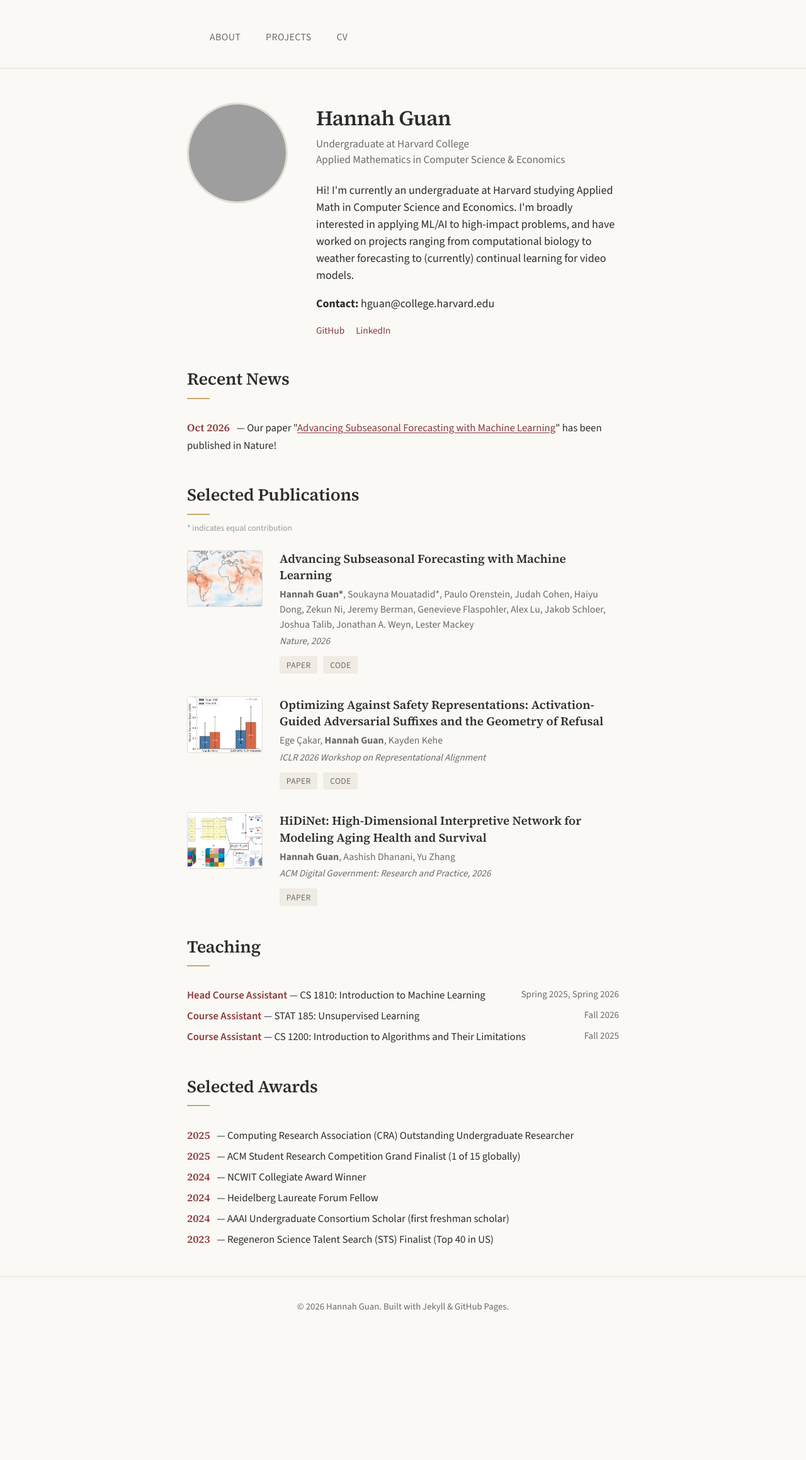
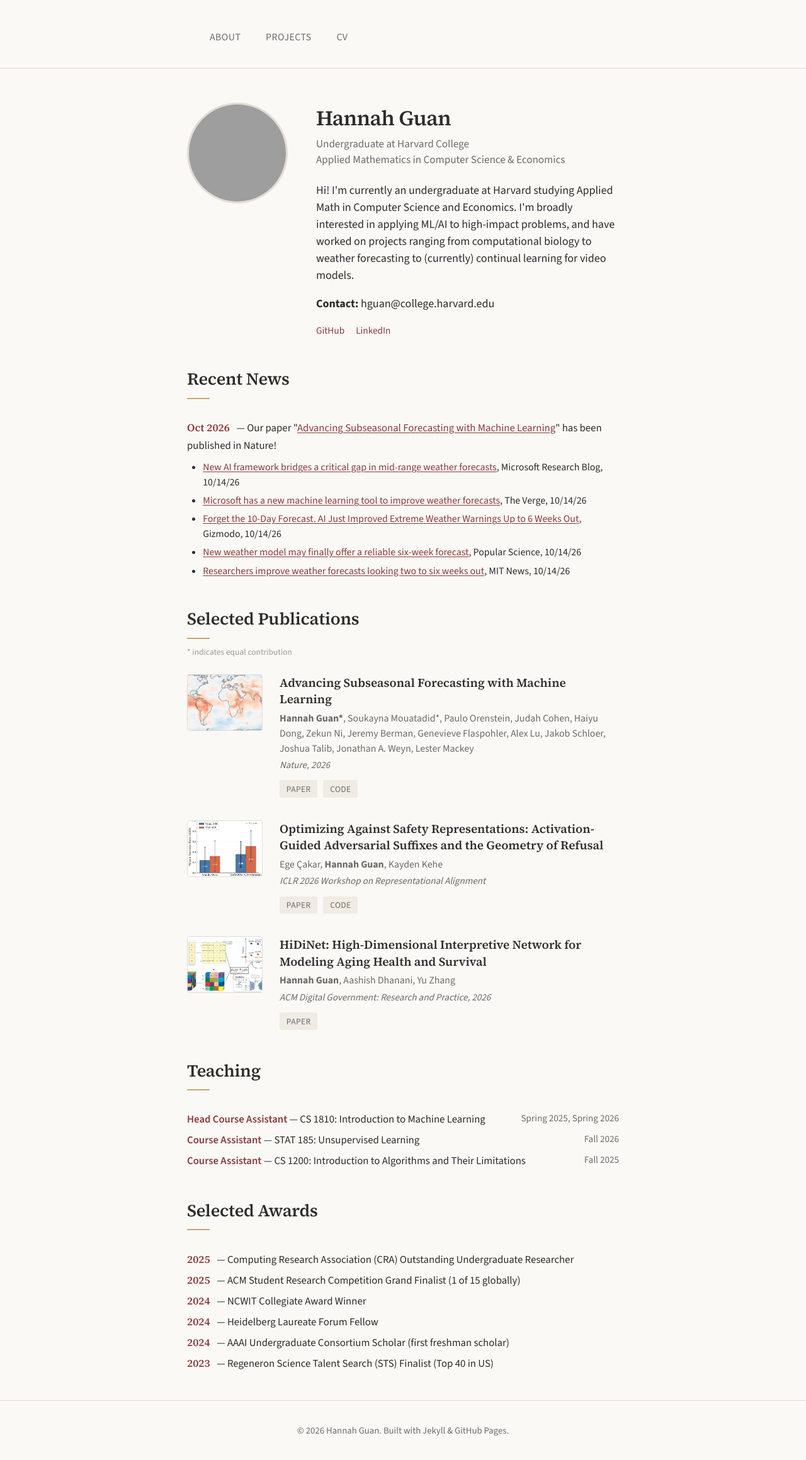
Before and after one commit to HannahGuan244/hannahguan244.github.io, a Jekyll site: the page built from index.html, in a window 1280 px wide. Shown: the whole page at 63% size. Built offline with Jekyll 4.4.1, drawn with Linux system fonts in a browser that asks for light colours; before the commit the page ends 2122 px from its top, so only the background shows below that; grey boxes are pictures that could not be loaded.

Commit message:
Add press coverage of Nature paper to news and project card
Lists five articles as sub-bullets under the Nature news item and adds
a 'Read about our work in...' line to the project card.

Co-Authored-By: Claude Sonnet 5.5 <noreply@anthropic.com>

```diff
--- a/assets/css/style.css
+++ b/assets/css/style.css
@@ -233,6 +233,16 @@ body {
   color: var(--color-text);
 }
 
+.project-card p + p {
+  margin-top: 0.6rem;
+}
+
+.project-card p a {
+  color: var(--color-accent);
+  text-decoration: underline;
+  text-underline-offset: 2px;
+}
+
 .project-tags {
   display: flex;
   flex-wrap: wrap;
@@ -347,6 +357,21 @@ body {
 .news-list li:last-child {
   border-bottom: none;
   padding-bottom: 0;
+}
+
+.news-sublist {
+  list-style: disc;
+  margin: 0.5rem 0 0 1.4rem;
+  gap: 0.3rem;
+  display: flex;
+  flex-direction: column;
+}
+
+.news-list .news-sublist li {
+  font-size: 0.88rem;
+  line-height: 1.5;
+  padding-bottom: 0;
+  border-bottom: none;
 }
 
 .news-date {
--- a/index.html
+++ b/index.html
@@ -32,7 +32,15 @@ title: About
 <section class="news">
   <h2 class="section-title">Recent News</h2>
   <ul class="news-list">
-    <li><span class="news-date">Oct 2026</span> — Our paper "<a href="https://www.nature.com/articles/s41586-026-11126-x" target="_blank">Advancing Subseasonal Forecasting with Machine Learning</a>" has been published in Nature!</li>
+    <li><span class="news-date">Oct 2026</span> — Our paper "<a href="https://www.nature.com/articles/s41586-026-11126-x" target="_blank">Advancing Subseasonal Forecasting with Machine Learning</a>" has been published in Nature!
+      <ul class="news-sublist">
+        <li><a href="https://www.microsoft.com/en-us/research/story/new-ai-framework-bridges-a-critical-gap-in-mid-range-weather-forecasts/" target="_blank">New AI framework bridges a critical gap in mid-range weather forecasts</a>, Microsoft Research Blog, 10/14/26</li>
+        <li><a href="https://www.theverge.com/science/1011127/ai-weather-forecast-microsoft" target="_blank">Microsoft has a new machine learning tool to improve weather forecasts</a>, The Verge, 10/14/26</li>
+        <li><a href="https://gizmodo.com/forget-the-10-day-forecast-ai-just-improved-extreme-weather-warnings-up-to-6-weeks-2000825560" target="_blank">Forget the 10-Day Forecast. AI Just Improved Extreme Weather Warnings Up to 6 Weeks Out</a>, Gizmodo, 10/14/26</li>
+        <li><a href="https://www.popsci.com/environment/reliable-six-week-weather-forecast/" target="_blank">New weather model may finally offer a reliable six-week forecast</a>, Popular Science, 10/14/26</li>
+        <li><a href="https://news.mit.edu/2026/researchers-improve-weather-forecasts-looking-two-six-weeks-out-1014" target="_blank">Researchers improve weather forecasts looking two to six weeks out</a>, MIT News, 10/14/26</li>
+      </ul>
+    </li>
   </ul>
 </section>
 
--- a/research/index.html
+++ b/research/index.html
@@ -14,6 +14,7 @@ title: Research
     <p class="venue">Nature, 2026</p>
     <p>
       Built Probabilistic Bias Correction (PBC), a machine learning framework that corrects systematic bias in subseasonal weather forecasts (2-6 week lead times) by learning to adjust historical probabilistic forecasts. Applied to ECMWF's leading dynamical and AI models, PBC doubles the AI Forecasting System's subseasonal skill and improves the debiased dynamical model's skill for the vast majority of pressure, temperature, and precipitation targets. In ECMWF's 2025 real-time forecasting competition, it placed first across all variables and lead times, ahead of six national forecasting centers and 34 competing teams worldwide. Better subseasonal forecasts have real implications for agriculture, water management, and disaster preparedness.</p>
+    <p>Read about our work in <a href="https://www.microsoft.com/en-us/research/story/new-ai-framework-bridges-a-critical-gap-in-mid-range-weather-forecasts/" target="_blank">Microsoft Research Blog</a>, <a href="https://www.theverge.com/science/1011127/ai-weather-forecast-microsoft" target="_blank">The Verge</a>, <a href="https://gizmodo.com/forget-the-10-day-forecast-ai-just-improved-extreme-weather-warnings-up-to-6-weeks-2000825560" target="_blank">Gizmodo</a>, <a href="https://www.popsci.com/environment/reliable-six-week-weather-forecast/" target="_blank">Popular Science</a>, and <a href="https://news.mit.edu/2026/researchers-improve-weather-forecasts-looking-two-six-weeks-out-1014" target="_blank">MIT News</a>!</p>
     <!-- <div class="project-tags">
       <span>Machine Learning</span>
       <span>Climate/Weather</span>
```
